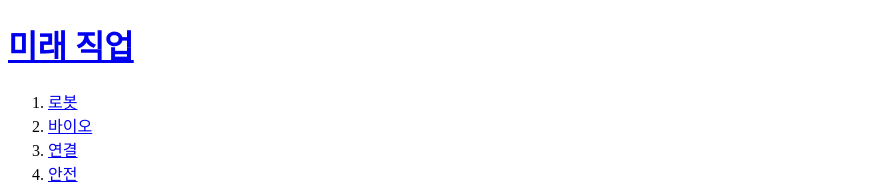
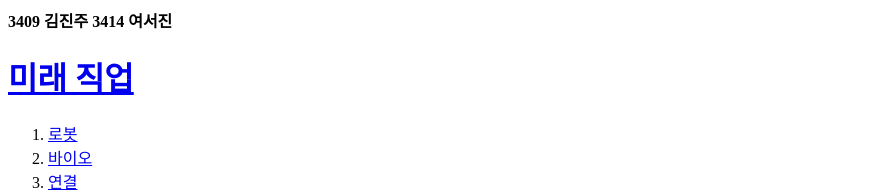
Before and after one commit to rlawlswn/web4, a plain HTML site: page index.html in a window 1280 px wide. Shown: the top 190 px of the page, without its empty margins (0-874 px from the left). Drawn offline with Linux system fonts and the light colour scheme.

Commit message:
second version

```diff
--- a/index.html
+++ b/index.html
@@ -1,6 +1,7 @@
 <!doctype html>
 <html>
 <body>
+<strong>3409 김진주 3414 여서진</strong>
 <h1><a href="index.html">미래 직업</h1>
 <ol>
   <li><a href="1.html">로봇</li>
```
